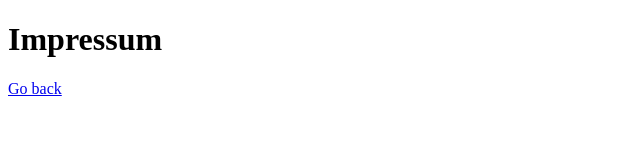
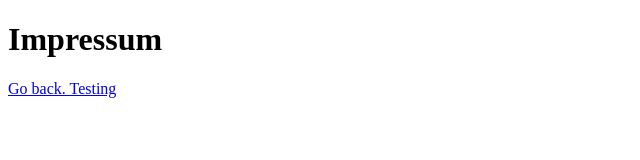
Before and after one commit to Furko123/ishimura-leather, a plain HTML site: page impressum.html in a window 1280 px wide. Shown: the full height of the page, 0-640 px from the left. Drawn offline with Linux system fonts and the light colour scheme.

Commit message:
Testing online page

```diff
--- a/impressum.html
+++ b/impressum.html
@@ -3,5 +3,5 @@
     <head>
         <h1>Impressum</h1>
     </head>
-    <a href="./index.html">Go back</a>
+    <a href="./index.html">Go back. Testing</a>
 </html>
```
